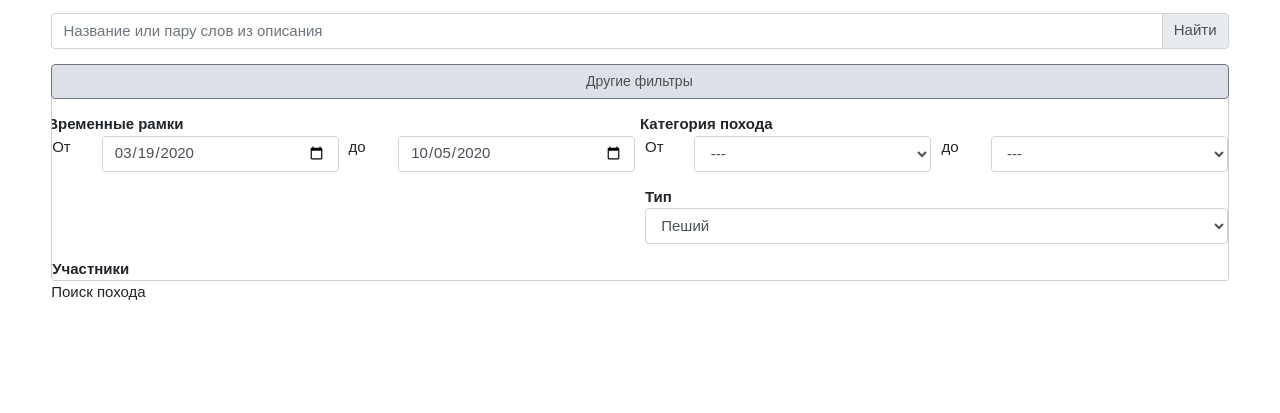
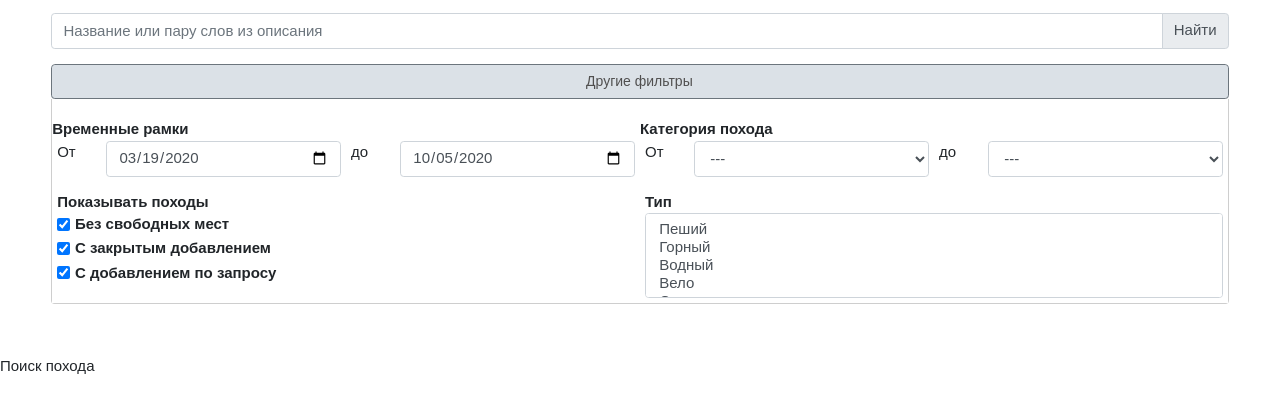
Before and after one commit to Casy7/snproject, a Django app: page /hike_filter/ in a window 1280 px wide, after a click on "Другие фильтры". Shown: the part 50-463 px from the top of the page. Run offline with Django 3.2, Linux system fonts and the light colour scheme; some libraries are stand-ins or nearby versions.

Commit message:
Доделан основной фронтенд фильтра

```diff
--- a/FreeFallApp/static/css/hike_filter.css
+++ b/FreeFallApp/static/css/hike_filter.css
@@ -4,6 +4,11 @@
 
 #other_filters {
     border: 1px solid rgb(206, 206, 206);
+    padding: 5px;
     border-top: none;
-    overflow: clip;
+    overflow: hidden;
 }
+
+label.form-check-label {
+    margin-top: 0px;
+}
--- a/FreeFallApp/templates/hike_filter.html
+++ b/FreeFallApp/templates/hike_filter.html
@@ -16,7 +16,7 @@
 
             <div class="card">
 
-                <a class='btn btn-outline-secondary form-control' data-toggle="collapse" href="#other_filters" role="button" aria-expanded="false" aria-controls="other_filters}">
+                <a class='btn btn-secondary form-control' data-toggle="collapse" href="#other_filters" role="button" aria-expanded="true" aria-controls="other_filters">
                     <p style="text-align:center">Другие фильтры</p>
                 </a>
 
@@ -26,7 +26,6 @@
                             <div class="form-row">
                                 <label for="start_day">Временные рамки</label>
                             </div>
-
                             <div class="form-row">
                                 <div class="col-sm-1">
                                     От
@@ -43,12 +42,10 @@
                                 </div>
                                 <script>
                                     document.getElementById('start_day').value = new Date().toDateInputValue();
-                                    document.getElementById('start_day').min = addDays(Date(), -1).toDateInputValue();
                                     document.getElementById('end_day').value = addDays(Date(), 200).toDateInputValue();
                                 </script>
                             </div>
                         </div>
-
                         <div class="col-sm">
                             <div class="form-row">
                                 <label for="start_day">Категория похода</label>
@@ -84,30 +81,57 @@
                                 </div>
                             </div>
                         </div>
+                    </div>
 
-                    </div>
                     <div class="form-row">
+
                         <div class="col">
+                            <div class="form-row">
+                                <div class="col">
+                                    <label>Показывать походы </label>
+                                </div>
+                            </div>
+                            <div class="form-row">
+                                <div class="col">
+                                    <div class="form-check form-check-inline">
+                                        <input class="form-check-input" type="checkbox" value="" id="show_hikes_with_completed_groups" checked>
+                                        <label class="form-check-label" for="defaultCheck1">Без свободных мест</label>
+                                    </div>
+                                </div>
+                            </div>
+                            <div class="form-row">
+                                <div class="col">
+                                    <div class="form-check form-check-inline">
+                                        <input class="form-check-input" type="checkbox" value="" id="show_hikes_with_close_members_entry" checked>
+                                        <label class="form-check-label" for="defaultCheck1">С закрытым добавлением</label>
+                                    </div>
+                                </div>
+                            </div>
+                            <div class="form-row">
+                                <div class="col">
+                                    <div class="form-check form-check-inline">
+                                        <input class="form-check-input" type="checkbox" value="" id="show_hikes_with_entry_by_request" checked>
+                                        <label class="form-check-label" for="defaultCheck1">С добавлением по запросу</label>
+                                    </div>
+                                </div>
+                            </div>
+                        </div>
 
-                        </div>
                         <div class="col">
                             <label for="type">Тип</label>
-                            <span>
-                            <select name="type" class="form-control" id="type">
+                            <select multiple name="type" class="form-control" id="type">
                                 <option value="Пеший">Пеший</option>
                                 <option value="Горный">Горный</option>
                                 <option value="Водный">Водный</option>
                                 <option value="Вело">Вело</option>
                                 <option value="Спелео">Спелео</option>
                             </select>
-                        </span>
                         </div>
+                    </div>
+                </div>
 
-                    </div>
-                    <label for="exampleFormControlInput6">Участники</label>
-                </div>
             </div>
-
+        </div>
         </div>
         Поиск похода
 
@@ -140,13 +164,13 @@
     <!-- DO NOT EDIT BLOCK -->
     <script src="https://cdn.jsdelivr.net/npm/popper.js@1.16.0/dist/umd/popper.min.js" integrity="sha384-Q6E9RHvbIyZFJoft+2mJbHaEWldlvI9IOYy5n3zV9zzTtmI3UksdQRVvoxMfooAo" crossorigin="anonymous"></script>
 
-    <script src="{% static 'libs/modules/bootstrap/js/bootstrap.min.js' %}"></script>
+    <!-- <script src="{% static 'libs/modules/bootstrap/js/bootstrap.min.js' %}"></script> -->
 
     <script src="{% static 'libs/modules/bootstrap-select/js/bootstrap-select.min.js' %}"></script>
 
-    <script src="{% static 'libs/modules/jquery/jquery.js' %}" type="text/javascript"></script>
+    <!-- <script src="{% static 'libs/modules/jquery/jquery.js' %}" type="text/javascript"></script> -->
 
-    <script src="{% static '/libs/modules/bootstrap/js/bootstrap.js' %}"></script>
+    <!-- <script src="{% static '/libs/modules/bootstrap/js/bootstrap.js' %}"></script> -->
     <!-- END OF DO-NOT-EDIT BLOCK -->
 </body>
 {% endblock %}
```
